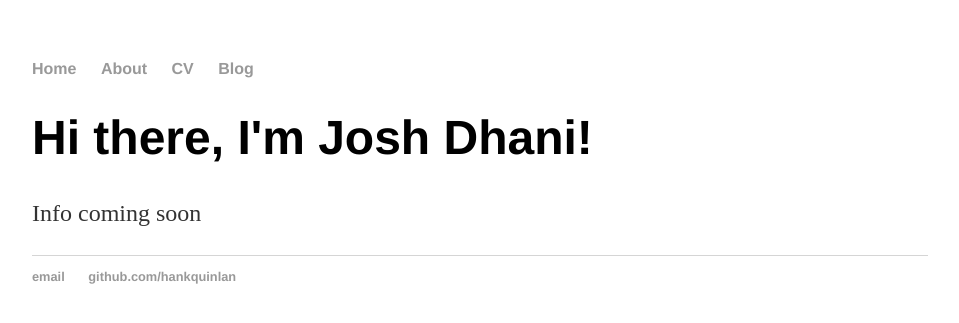
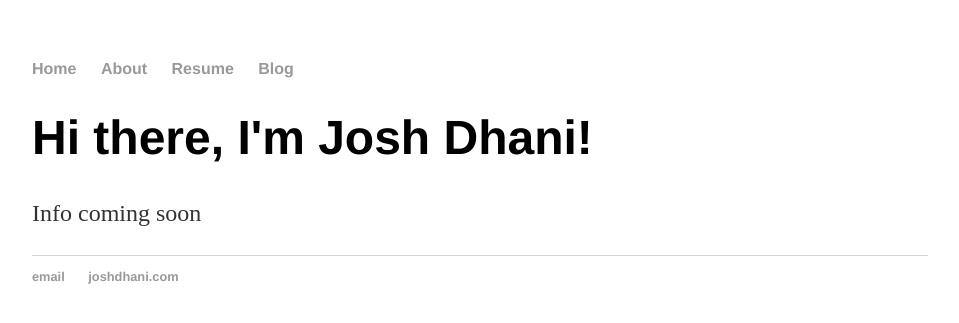
Before and after one commit to jdhani/jdhani.github.io, a Jekyll site: the page built from index.html, in a window 1280 px wide. Shown: the top 323 px of the page, without its empty margins (160-1119 px from the left). Built offline with Jekyll 4.4.1, drawn with Linux system fonts in a browser that asks for light colours.

Commit message:
Update default.html

```diff
--- a/_layouts/default.html
+++ b/_layouts/default.html
@@ -10,7 +10,7 @@
 	    		<ul>
 	        		<li><a href="/">Home</a></li>
 		        	<li><a href="/about">About</a></li>
-	        		<li><a href="/cv">CV</a></li>
+	        		<li><a href="/resume">Resume</a></li>
 	        		<li><a href="/blog">Blog</a></li>
 	    		</ul>
 			</nav>
@@ -21,8 +21,8 @@
 			</div><!-- /.container -->
 			<footer>
 	    		<ul>
-	        		<li><a href="mailto:hankquinlanhub@gmail.com">email</a></li>
-	        		<li><a href="https://github.com/hankquinlan">github.com/hankquinlan</a></li>
+	        		<li><a href="mailto:josh@footbasket.com">email</a></li>
+	        		<li><a href="https://joshdhani.com">joshdhani.com</a></li>
 				</ul>
 			</footer>
 		</body>
```
Also changed, not shown: other parts of _layouts/default.html (+1 -1 lines).
